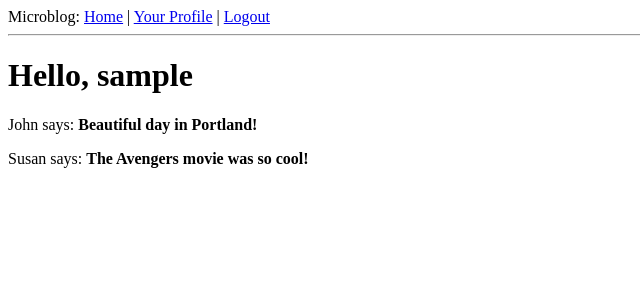
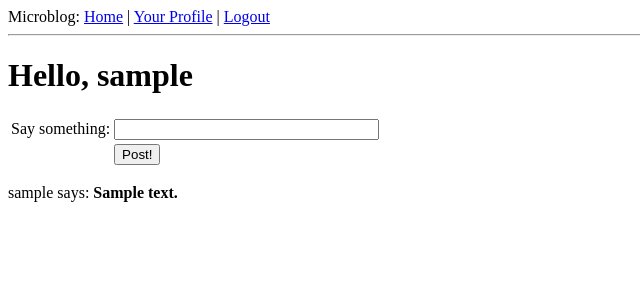
Before and after one commit to lefttree/flaskApp, a Flask app: page / in a window 1280 px wide. Shown: the top 300 px of the page, without its empty margins (0-640 px from the left). Run offline with Flask 2, Linux system fonts and the light colour scheme; a user stored in the database is signed in; tables that the repository leaves empty hold one stand-in row (values such as "Sample post"); parts of the project's set-up code (start-up, migrations or seed data) failed here and were passed over.

Commit message:
Feat: post field in index page

```diff
--- a/app/forms.py
+++ b/app/forms.py
@@ -26,3 +26,6 @@ class EditForm(Form):
             self.nickname.errors.append('This nickname is already in use. Please choose another one.')
             return False
         return True
+
+class PostForm(Form):
+    post = StringField('post', validators=[DataRequired()])
--- a/app/templates/index.html
+++ b/app/templates/index.html
@@ -1,6 +1,25 @@
 {% extends "base.html" %}
 {% block content %}
-    <h1>Hello, {{ user.nickname }}</h1>
+    <h1>Hello, {{ g.user.nickname }}</h1>
+    <form action="" method="post" name="post">
+        {{ form.hidden_tag() }}
+        <table>
+            <tr>
+                <td>Say something:</td>
+                <td>{{ form.post(size=30, maxlength=140) }}</td>
+                <td>
+                    {% for error in form.post.errors %}
+                        <span style="color: red;">[{{ error }}]</span><br>
+                    {% endfor %}
+                </td>
+            </tr>
+            <tr>
+                <td></td>
+                <td><input type="submit" value="Post!"></td>
+                <td></td>
+            </tr>
+        </table>
+    </form>
     {% for post in posts %}
     <div>
         <p>{{ post.author.nickname }} says: <b>{{ post.body }}</b></p>
--- a/app/views.py
+++ b/app/views.py
@@ -1,31 +1,28 @@
 from flask import render_template, flash, redirect, session, url_for, request, g
 from flask.ext.login import login_user, logout_user, current_user, login_required
 from app import app, db, lm, oid
-from .forms import LoginForm, EditForm
-from .models import User
+from .forms import LoginForm, EditForm, PostForm
+from .models import User, Post
 from oauth import OAuthSignIn
 from datetime import datetime
 
 
-@app.route('/')
-@app.route('/index')
+@app.route('/', methods=['GET', 'POST'])
+@app.route('/index', methods=['GET', 'POST'])
 @login_required  # add login_required
 def index():
-    user = g.user
-    posts = [  # fake array of posts
-        {
-            'author': {'nickname': 'John'},
-            'body': 'Beautiful day in Portland!'
-        },
-        {
-            'author': {'nickname': 'Susan'},
-            'body': 'The Avengers movie was so cool!'
-        }
-    ]
+    form = PostForm()
+    if form.validate_on_submit():
+        post = Post(body=form.post.data, timestamp=datetime.utcnow(), author=g.user)
+        db.session.add(post)
+        db.session.commit()
+        flash('Your post is now live!')
+        return redirect(url_for('index')) # avoid re-submiting
+    posts = g.user.followed_posts().all()
     return render_template('index.html',
                             title='Home',
-                            user=user,
-                            posts=posts)
+                            posts=posts,
+                            form=form)
 
 
 @app.route('/login', methods=['GET', 'POST'])
```
